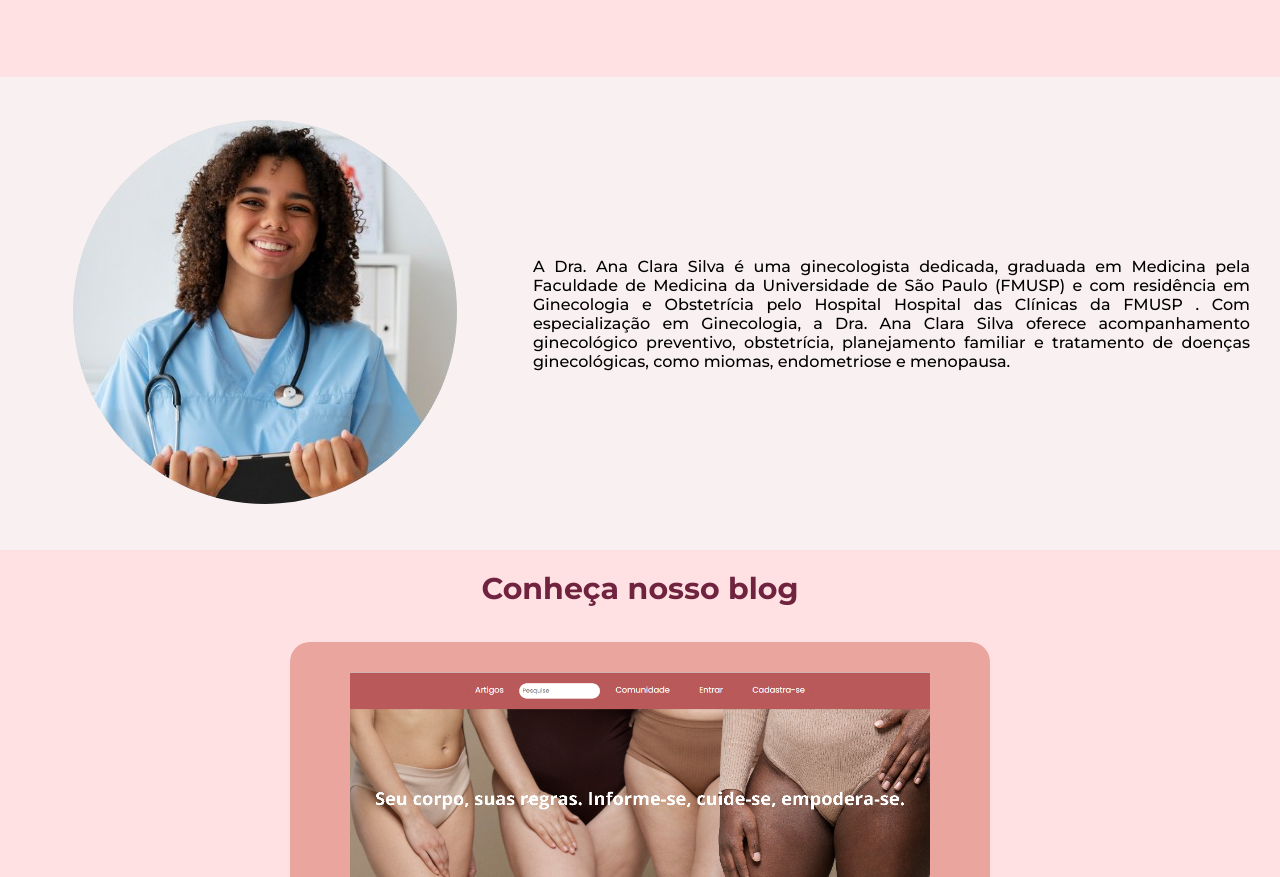
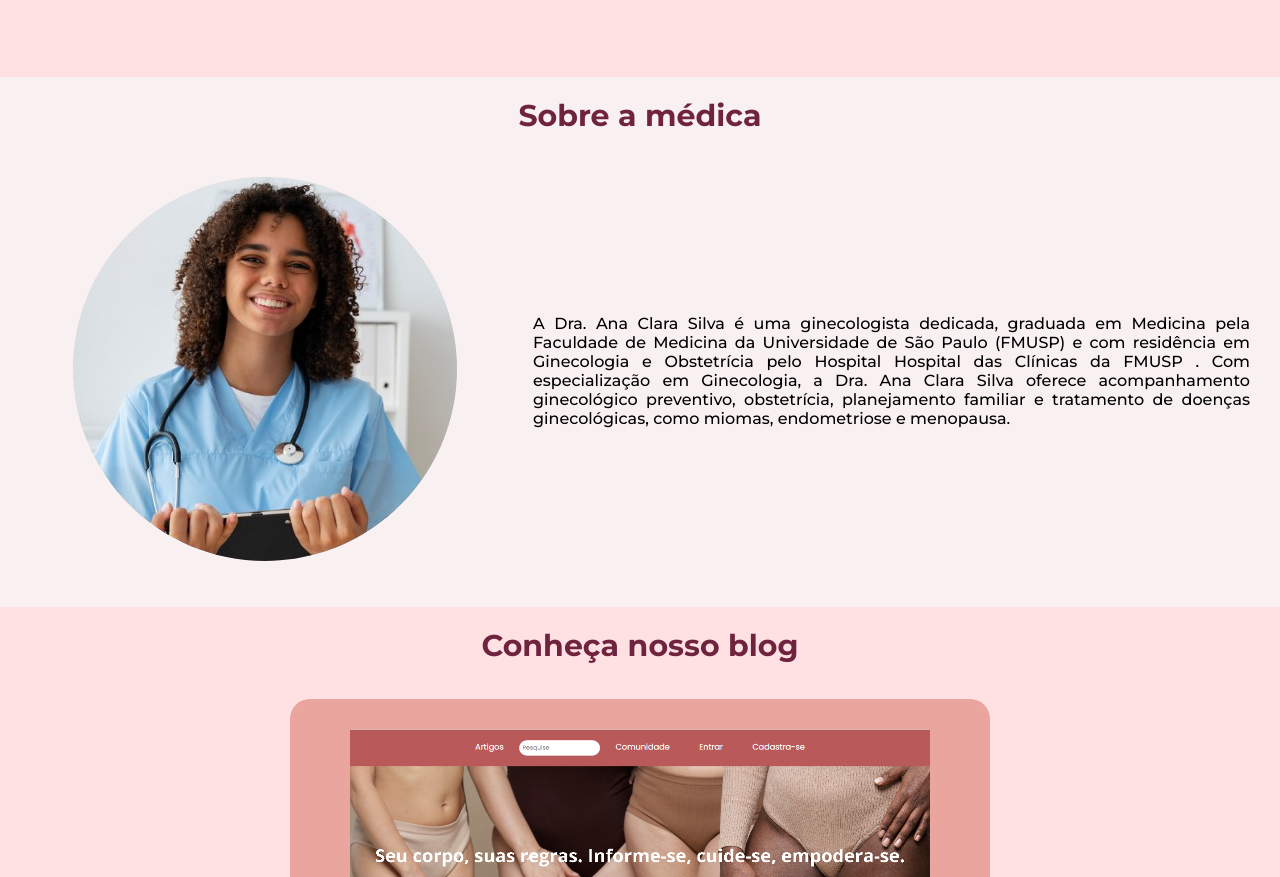
Before and after one commit to Jaine09/ProjetoPW, a plain HTML site: page pages/homepage.html in a window 1280 px wide. Shown: the part 1100-1977 px from the top of the page. Drawn offline with Linux system fonts and the light colour scheme.

Commit message:
homepage: ultimos detalhes semiconcluido

```diff
--- a/assets/css/style.css
+++ b/assets/css/style.css
@@ -137,7 +137,13 @@
    background-color: #f9f0f1;
 }
 
-.container_medica{
+.container_medica h2{
+   color: var(--corTexto);
+   padding-top: 20px;
+   font-size: 30px;
+}
+
+.informacaoMedica-container{
    display: flex;
    flex-direction: row;
    align-items: center;
@@ -145,7 +151,7 @@
    justify-content: center;
 }
 
-.container_medica img{
+.informacaoMedica-container img{
    margin: 20px 20px 20px 50px;
    padding: 20px;
 }
--- a/pages/homepage.html
+++ b/pages/homepage.html
@@ -48,7 +48,9 @@
                 <figcaption>
                     <h3>Obsteticia</h3>
                     <p>
-                        Analisa os exames pré-natais para garantir a segurança, bem-estar e saúde da mãe e do feto. Realiza consultas, orienta e aconselha a mulher e familiares ao longo do período gestacional, realiza o parto e cuida da mulher e da criança durante o puerpério.
+                        Analisa os exames pré-natais para garantir a segurança, bem-estar e saúde da mãe e do feto.
+                        Realiza consultas, orienta e aconselha a mulher e familiares ao longo do período gestacional,
+                        realiza o parto e cuida da mulher e da criança durante o puerpério.
                     </p>
                 </figcaption>
                 <button type="button" class="btnSaibaMais" onclick="acionarBtnSaibaMais()">Saiba mais</button>
@@ -59,7 +61,8 @@
                 <figcaption>
                     <h3>Mastologia</h3>
                     <p>
-                        Verificação de doenças da mama, sejam elas benignas ou malignas. Avalia presença de tumores e cistos, realiza exames diagnósticos e faz o acompanhamento do câncer de mama.
+                        Verificação de doenças da mama, sejam elas benignas ou malignas. Avalia presença de tumores e
+                        cistos, realiza exames diagnósticos e faz o acompanhamento do câncer de mama.
                     </p>
                 </figcaption>
                 <button type="button" class="btnSaibaMais" onclick="acionarBtnSaibaMais()">Saiba mais</button>
@@ -93,15 +96,20 @@
 
     <section id="sobre_medica">
         <div class="container_medica">
+            <h2>Sobre a médica</h2>
+            <div class="informacaoMedica-container">
                 <img src="../assets/img/medica.png" alt="Imagem da doutora">
 
                 <div class="informacoes_medica">
-                <p>A Dra. Ana Clara Silva é uma ginecologista dedicada, graduada em Medicina pela Faculdade de Medicina
+                    <p>A Dra. Ana Clara Silva é uma ginecologista dedicada, graduada em Medicina pela Faculdade de
+                        Medicina
                         da Universidade de São Paulo (FMUSP) e com residência em Ginecologia e Obstetrícia pelo Hospital
                         Hospital das Clínicas da FMUSP . Com
                         especialização em Ginecologia, a Dra. Ana Clara Silva oferece acompanhamento
-                    ginecológico preventivo, obstetrícia, planejamento familiar e tratamento de doenças ginecológicas,
+                        ginecológico preventivo, obstetrícia, planejamento familiar e tratamento de doenças
+                        ginecológicas,
                         como miomas, endometriose e menopausa.</p>
+                </div>
             </div>
         </div>
     </section>
@@ -193,9 +201,10 @@
             <img src="../assets/img/logoClinica.png" alt="Logo: Silhueta do corpo feminino" class="logoInicial">
 
             <div class="informacoes">
-                <p>Rua das Flores Imaginárias, nº 777, Bairro dos Sonhos Perdidos, Cidade da Utopia, UF - CEP: 00000-000</p> <br>
+                <p>Rua das Flores Imaginárias, nº 777, Bairro dos Sonhos Perdidos, Cidade da Utopia, UF - CEP: 00000-000
+                </p> <br>
                 <p>(99) 99999-0000</p> <br>
-                <p>	&copy;Todos os Direitos Reservado</p>
+                <p> &copy;Todos os Direitos Reservado</p>
             </div>
 
             <div class="rede-social">
@@ -207,4 +216,5 @@
     </footer>
 
 </body>
+
 </html>
```
Lines whose indentation alone changed are shown as unchanged.
